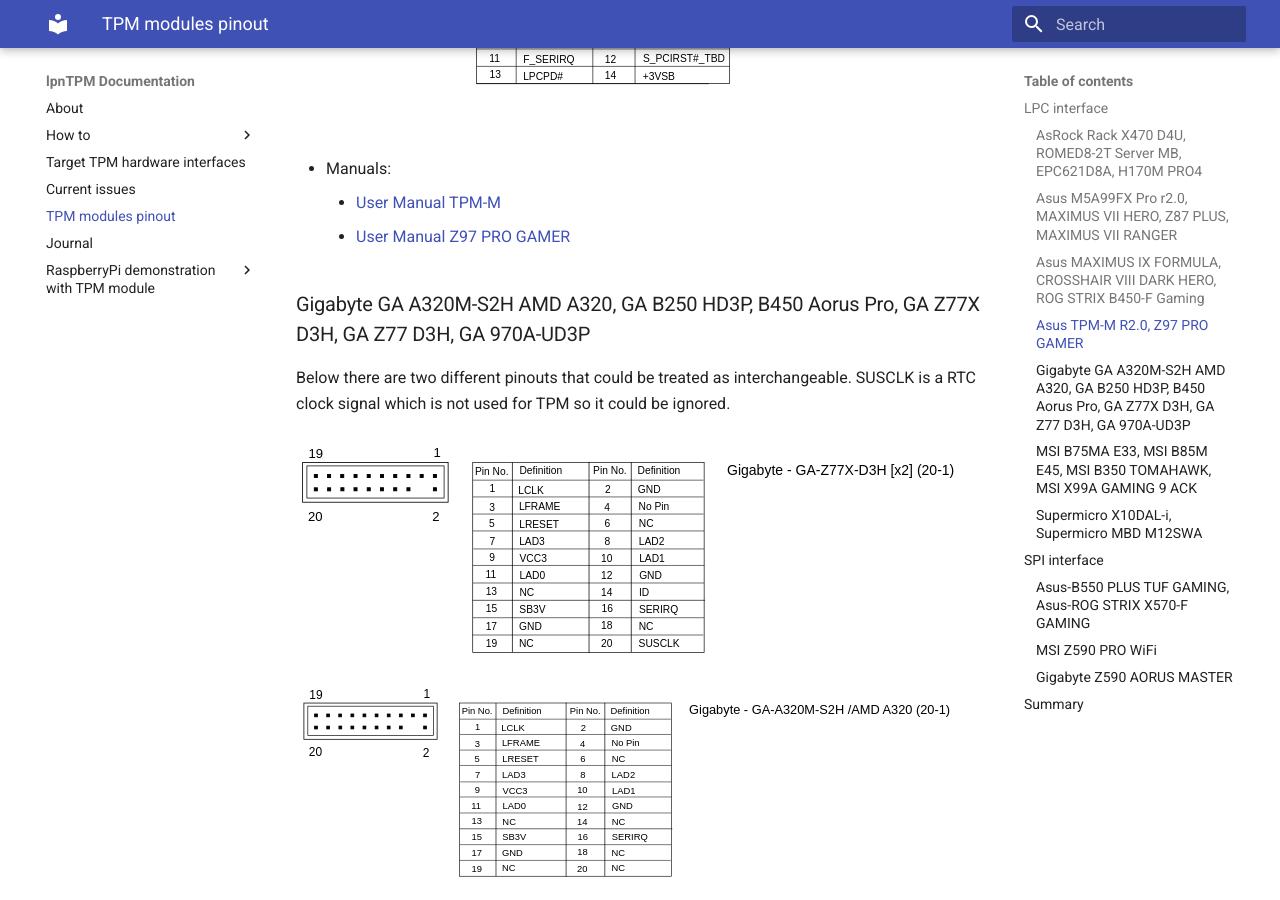
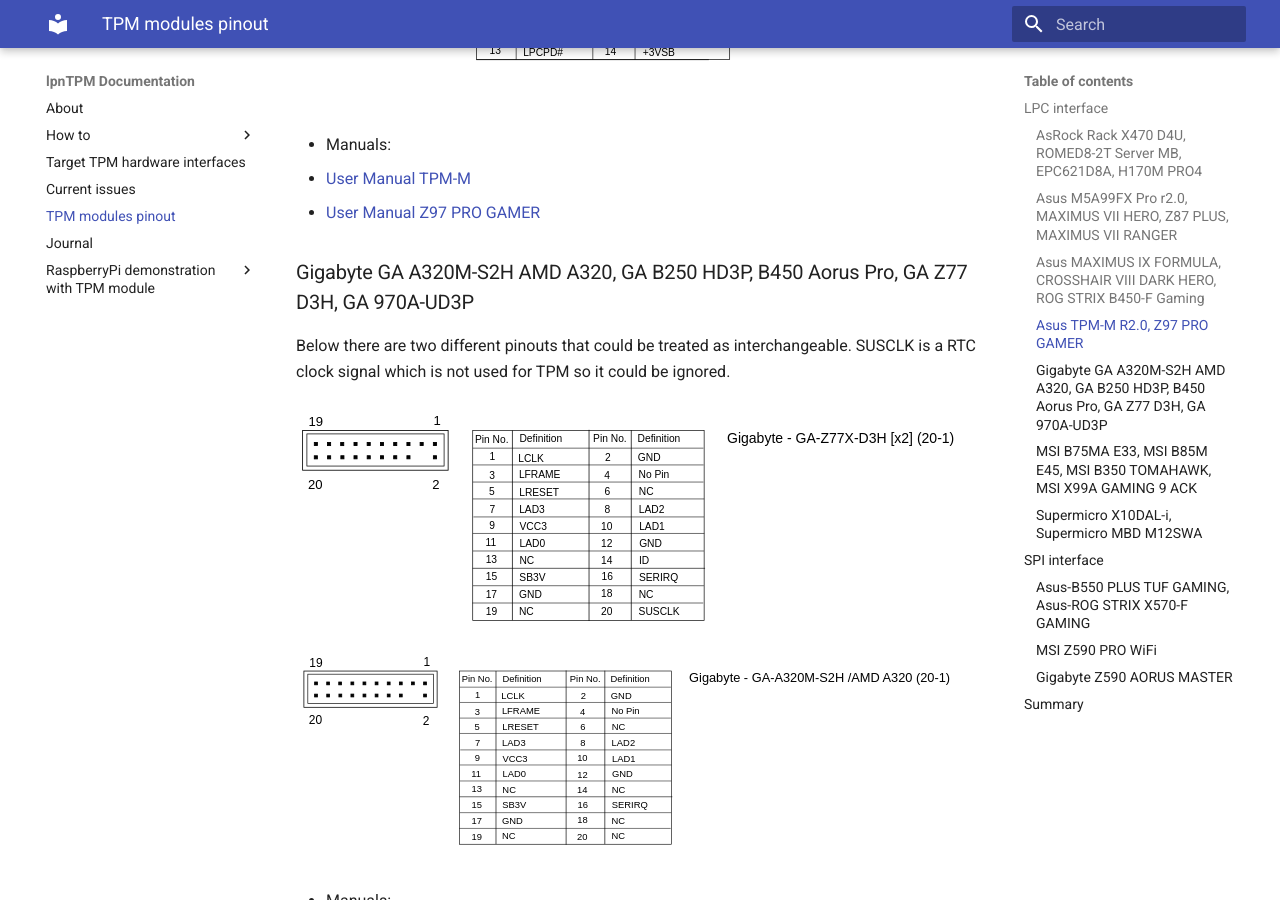
Before and after one commit to lpn-plant/lpntpm-docs, an MkDocs documentation site: the page built from docs/tpm_modules_pinout.md, in a window 1280 px wide and 900 px high, scrolled down 2535 px. Built offline with MkDocs 1.6.1 and Material for MkDocs 9.7.7, drawn with Linux system fonts in a browser that asks for light colours.

Commit message:
pre-commit skipped: Header length > 80

```diff
--- a/docs/tpm_modules_pinout.md
+++ b/docs/tpm_modules_pinout.md
@@ -12,7 +12,7 @@
 
 LPC was (and still is) the most common interface for the TPM.
 
-###  AsRock Rack X470 D4U, ROMED8-2T Server MB, EPC621D8A, H170M PRO4
+### AsRock Rack X470 D4U, ROMED8-2T Server MB, EPC621D8A, H170M PRO4
 
 Below there are two different pinouts that could be treated as interchangeable.
 PCICLK is a 33MHz standard clock (same with CK_33M_TPM). F_CLKRUN# is a signal
@@ -23,39 +23,39 @@
 ![pinout](images/pinouts/Asrock-H170M_PRO4.svg)
 
 - Manuals:
-    - [User Manual X470](https://download.asrock.com/Manual/X470D4U.pdf)
-    - [User Manual ROMED8-2T](https://download.asrock.com/Manual/ROMED8-2T.pdf)
-    - [User Manual EPC621D8A](https://download.asrock.com/Manual/EPC621D8A.pdf)
-    - [User Manual H170M](https://download.asrock.com/Manual/H170M%20Pro4.pdf)
+  + [User Manual X470](https://download.asrock.com/Manual/X470D4U.pdf)
+  + [User Manual ROMED8-2T](https://download.asrock.com/Manual/ROMED8-2T.pdf)
+  + [User Manual EPC621D8A](https://download.asrock.com/Manual/EPC621D8A.pdf)
+  + [User Manual H170M](https://download.asrock.com/Manual/H170M%20Pro4.pdf)
 
 ### Asus M5A99FX Pro r2.0, MAXIMUS VII HERO, Z87 PLUS, MAXIMUS VII RANGER
 
 ![pinout](images/pinouts/Asus-M5A99FX_Pro_r2.0.svg)
 
 - Manuals:
-    - [User Manual M5A99FX](https://images10.newegg.com/UploadFilesForNewegg/itemintelligence/ASUS/E7472_M5A99FX_PRO_R21401484751352.pdf)
-    - [User Manual MAXIMUS VII HERO](http://dlcdnet.asus.com/pub/ASUS/mb/LGA1150/MAXIMUS-VII-HERO/E9192_Maximus_Vii_Hero.pdf)
-    - [User Manual Z87 PLUS](https://images10.newegg.com/UploadFilesForNewegg/itemintelligence/ASUS/E7831_Z87_PLUS1403687574304.pdf)
-    - [User Manual MAXIMUS VII RANGER](https://dlcdnets.asus.com/pub/ASUS/mb/LGA1150/MAXIMUS-VII-RANGER/E9798_maximus_vii_ranger_ug_v2_WEB.pdf)
+  + [User Manual M5A99FX](https://images10.newegg.com/UploadFilesForNewegg/itemintelligence/ASUS/E7472_M5A99FX_PRO_R21401484751352.pdf)
+  + [User Manual MAXIMUS VII HERO](http://dlcdnet.asus.com/pub/ASUS/mb/LGA1150/MAXIMUS-VII-HERO/E9192_Maximus_Vii_Hero.pdf)
+  + [User Manual Z87 PLUS](https://images10.newegg.com/UploadFilesForNewegg/itemintelligence/ASUS/E7831_Z87_PLUS1403687574304.pdf)
+  + [User Manual MAXIMUS VII RANGER](https://dlcdnets.asus.com/pub/ASUS/mb/LGA1150/MAXIMUS-VII-RANGER/E9798_maximus_vii_ranger_ug_v2_WEB.pdf)
 
 ### Asus MAXIMUS IX FORMULA, CROSSHAIR VIII DARK HERO, ROG STRIX B450-F Gaming
 
 ![pinout](images/pinouts/Asus-MAXIMUS_IX_FORMULA.svg)
 
 - Manuals:
-    - [User Manual MAXIMUS IX FORMULA](http://dlcdnet.asus.com/pub/ASUS/mb/LGA1151/MAXIMUS_IX_FORMULA/E12314_MAXIMUS_IX_FORMULA_UM_V3_WEB.pdf)
-    - [User Manual ROG CROSSHAIR](https://media.s-bol.com/Bnx1GRw6DXXo/original.pdf)
-    - [User Manual B450-F](https://www.bhphotovideo.com/lit_files/403638.pdf)
+  + [User Manual MAXIMUS IX FORMULA](http://dlcdnet.asus.com/pub/ASUS/mb/LGA1151/MAXIMUS_IX_FORMULA/E12314_MAXIMUS_IX_FORMULA_UM_V3_WEB.pdf)
+  + [User Manual ROG CROSSHAIR](https://media.s-bol.com/Bnx1GRw6DXXo/original.pdf)
+  + [User Manual B450-F](https://www.bhphotovideo.com/lit_files/403638.pdf)
 
 ### Asus TPM-M R2.0, Z97 PRO GAMER
 
 ![pinout](images/pinouts/Asus-TPM-M_R2.0.svg)
 
 - Manuals:
-    - [User Manual TPM-M](https://www.manualslib.com/manual/1447187/Asus-Tpm-M-R2-0.html)
-    - [User Manual Z97 PRO GAMER](https://dlcdnets.asus.com/pub/ASUS/mb/LGA1150/Z97-PRO_GAMER/E10265_Z97-PRO_GAMER_Guide_v2_web_hi_res.pdf)
+  + [User Manual TPM-M](https://www.manualslib.com/manual/1447187/Asus-Tpm-M-R2-0.html)
+  + [User Manual Z97 PRO GAMER](https://dlcdnets.asus.com/pub/ASUS/mb/LGA1150/Z97-PRO_GAMER/E10265_Z97-PRO_GAMER_Guide_v2_web_hi_res.pdf)
 
-### Gigabyte GA A320M-S2H AMD A320, GA B250 HD3P, B450 Aorus Pro, GA Z77X D3H, GA Z77 D3H, GA 970A-UD3P
+### Gigabyte GA A320M-S2H AMD A320, GA B250 HD3P, B450 Aorus Pro, GA Z77 D3H, GA 970A-UD3P
 
 Below there are two different pinouts that could be treated as interchangeable.
 SUSCLK is a RTC clock signal which is not used for TPM so it could be ignored.
@@ -64,22 +64,22 @@
 ![pinout](images/pinouts/Gigabyte-GA-A320M-S2H-AMD-A320.svg)
 
 - Manuals:
-    - [User Manual Z77X D3H](https://download1.gigabyte.com/Files/Manual/mb_manual_ga-z77x-d3h_e.pdf)
-    - [User Manual Z77 D3H](https://download1.gigabyte.com/Files/Manual/mb_manual_ga-z77x-d3h_e.pdf)
-    - [User Manual 970A-UD3P](https://download1.gigabyte.com/Files/Manual/mb_manual_ga-970a-ud3p_e.pdf)
-    - [User Manual A320M-S2H](https://gzhls.at/blob/ldb/0/a/1/c/f15c2f507a34fa4fb5f2d78875ef5477838c.pdf)
-    - [User Manual B250 HD3P](https://download.gigabyte.com/FileList/Manual/mb_manual_ga-b250-hd3p_e.pdf)
-    - [User Manual B450 AORUS PRO](https://download.gigabyte.com/FileList/Manual/mb_manual_b450-aorus-pro-wifi_1002_e_190528.pdf)
+  + [User Manual Z77X D3H](https://download1.gigabyte.com/Files/Manual/mb_manual_ga-z77x-d3h_e.pdf)
+  + [User Manual Z77 D3H](https://download1.gigabyte.com/Files/Manual/mb_manual_ga-z77x-d3h_e.pdf)
+  + [User Manual 970A-UD3P](https://download1.gigabyte.com/Files/Manual/mb_manual_ga-970a-ud3p_e.pdf)
+  + [User Manual A320M-S2H](https://gzhls.at/blob/ldb/0/a/1/c/f15c2f507a34fa4fb5f2d78875ef5477838c.pdf)
+  + [User Manual B250 HD3P](https://download.gigabyte.com/FileList/Manual/mb_manual_ga-b250-hd3p_e.pdf)
+  + [User Manual B450 AORUS PRO](https://download.gigabyte.com/FileList/Manual/mb_manual_b450-aorus-pro-wifi_1002_e_190528.pdf)
 
 ### MSI B75MA E33, MSI B85M E45, MSI B350 TOMAHAWK, MSI X99A GAMING 9 ACK
 
 ![pinout](images/pinouts/MSI-B75MA-E33.svg)
 
 - Manuals:
-    - [User Manual B75MA E33](https://www.msi.com/Motherboard/b75ma-e33/support#down-manual)
-    - [User Manual B85M E45](https://pl.msi.com/Motherboard/B85M-E45/support#down-manual)
-    - [User Manual TOMAHAWK](https://pl.msi.com/Motherboard/B350-TOMAHAWK/support#down-manual)
-    - [User Manual X99A](https://www.msi.com/Motherboard/x99a-gaming-9-ack/support#down-manual)
+  + [User Manual B75MA E33](https://www.msi.com/Motherboard/b75ma-e33/support#down-manual)
+  + [User Manual B85M E45](https://pl.msi.com/Motherboard/B85M-E45/support#down-manual)
+  + [User Manual TOMAHAWK](https://pl.msi.com/Motherboard/B350-TOMAHAWK/support#down-manual)
+  + [User Manual X99A](https://www.msi.com/Motherboard/x99a-gaming-9-ack/support#down-manual)
 
 ### Supermicro X10DAL-i, Supermicro MBD M12SWA
 
@@ -89,8 +89,8 @@
 ![pinout](images/pinouts/Supermicro_MBD_M12SWA.svg)
 
 - Manuals:
-    - [User Manual Supermicro MBD M12SWA](https://www.supermicro.com/manuals/motherboard/M12/MNL-2336.pdf)
-    - [User Manual X10DAL-i](https://www.supermicro.com/manuals/motherboard/C600/MNL-1701.pdf)
+  + [User Manual Supermicro MBD M12SWA](https://www.supermicro.com/manuals/motherboard/M12/MNL-2336.pdf)
+  + [User Manual X10DAL-i](https://www.supermicro.com/manuals/motherboard/C600/MNL-1701.pdf)
 
 ## SPI interface
 
@@ -107,22 +107,22 @@
 ![pinout](images/pinouts/Asus-B550-PLUS.svg)
 
 - Manuals:
-    - [User Manual STRIX X570-F](https://gamingprofy.com/wp-content/uploads/2021/06/E15827_ROG_STRIX_X570-F_GAMING_UM_v2_WEB.pdf)
-    - [User Manual B550 PLUS](https://dlcdnets.asus.com/pub/ASUS/mb/SocketAM4/TUF_GAMING_B550-PLUS/E16576_TUF_GAMING_B550-PLUS_UM_WEB.pdf)
+  + [User Manual STRIX X570-F](https://gamingprofy.com/wp-content/uploads/2021/06/E15827_ROG_STRIX_X570-F_GAMING_UM_v2_WEB.pdf)
+  + [User Manual B550 PLUS](https://dlcdnets.asus.com/pub/ASUS/mb/SocketAM4/TUF_GAMING_B550-PLUS/E16576_TUF_GAMING_B550-PLUS_UM_WEB.pdf)
 
 ### MSI Z590 PRO WiFi
 
 ![pinout](images/pinouts/MSI-Z590_PRO_WiFi.svg)
 
 - Manuals:
-    - [User Manual Z590](https://download.msi.com/archive/mnu_exe/mb/M7D09v1.2.pdf)
+  + [User Manual Z590](https://download.msi.com/archive/mnu_exe/mb/M7D09v1.2.pdf)
 
 ### Gigabyte Z590 AORUS MASTER
 
 ![pinout](images/pinouts/Gigabyte-Z590_AORUS_MASTER.svg)
 
 - Manuals:
-    - [User Manual](https://download.gigabyte.com/FileList/Manual/mb_manual_z590-aorus-master_1002_e.pdf)
+  + [User Manual](https://download.gigabyte.com/FileList/Manual/mb_manual_z590-aorus-master_1002_e.pdf)
 
 ## Summary
 
@@ -135,16 +135,16 @@
 During our research, we have identified:
 
 - 6 unique LPC TPM pinouts:
-    - AsRock (18-pin)
-    - Asus (20-pin)
-    - Asus (14-pin)
-    - Gigabyte (20-pin)
-    - MSI (14-pin)
-    - Supermicro (20-pin)
+  + AsRock (18-pin)
+  + Asus (20-pin)
+  + Asus (14-pin)
+  + Gigabyte (20-pin)
+  + MSI (14-pin)
+  + Supermicro (20-pin)
 - 3 unique SPI TPM pinouts:
-    - Asus (14-pin)
-    - MSI (12-pin)
-    - Gigabyte (12-pin)
+  + Asus (14-pin)
+  + MSI (12-pin)
+  + Gigabyte (12-pin)
 
 These pinouts will be used to define hardware requirements for the TPM boards
 and, later on, to deisgn TPM adapter boards.
```
